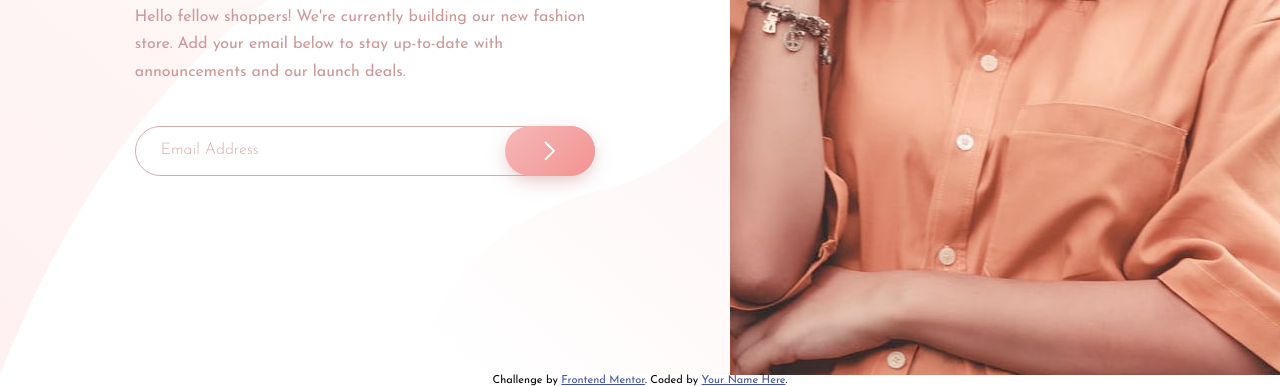
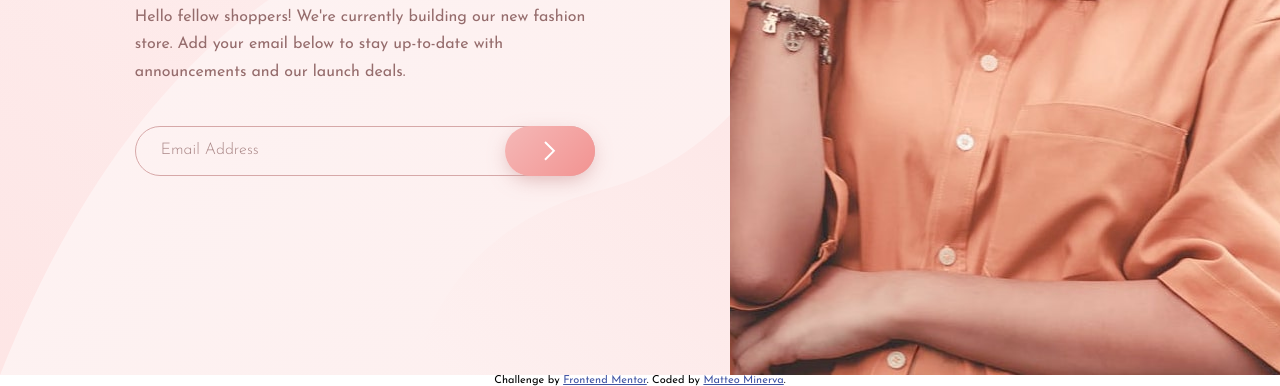
Before and after one commit to matteo-minerva/base-apparel-coming-soon, a website: page index.html in a window 1280 px wide. Shown: the part 425-811 px from the top of the page. Drawn offline with nearby package versions, Linux system fonts and the light colour scheme.

Commit message:
fixed bg on desktop + improved accessibility

```diff
--- a/index.html
+++ b/index.html
@@ -62,7 +62,7 @@
                            type="email">
                     <img alt="Error in your email" class="error error__icon hidden" role="presentation"
                          src="./src/images/icon-error.svg">
-                    <a class="cta-email__btn" role="button">
+                    <a class="cta-email__btn" role="button" title="Subscribe">
                         <svg height="20" width="12" xmlns="http://www.w3.org/2000/svg">
                             <path d="M1 1l8.836 8.836L1 18.671" fill="none"
                                   stroke="#FFF"
@@ -80,7 +80,7 @@
 <footer>
     <p class="attribution">
         Challenge by <a href="https://www.frontendmentor.io?ref=challenge" target="_blank">Frontend Mentor</a>.
-        Coded by <a href="#">Your Name Here</a>.
+        Coded by <a href="https://github.com/matteo-minerva">Matteo Minerva</a>.
     </p>
 </footer>
 
--- a/src/scss/2-components/_coming-soon.scss
+++ b/src/scss/2-components/_coming-soon.scss
@@ -25,11 +25,21 @@
 
   .content {
     padding: 0 32px;
-    background-color: $white-gradient;
     @include media("desktop") {
-      background-color: $white-gradient;
+      position: relative;
       background: url("../../src/images/bg-pattern-desktop.svg") left top/cover no-repeat;
       width: 57%;
+
+      &:before {
+        content: "";
+        position: absolute;
+        display: block;
+        height: 100%;
+        width: 100%;
+        background: linear-gradient(135deg, rgba(245, 184, 183, 0.15), rgba(242, 147, 145, 0.15));
+        top: 0;
+        left: 0;
+      }
     }
 
     &__container {
--- a/src/scss/3-helpers/_constants.scss
+++ b/src/scss/3-helpers/_constants.scss
@@ -1,9 +1,9 @@
 // Primary colors
-$desaturated-red: hsl(0, 36%, 70%);
-$soft-red: hsl(0, 93%, 68%);
+$desaturated-red: #956c6c;
+$soft-red: #f96262;
 
 // Neutral colors
-$dark-grayish-red: hsl(0, 6%, 24%);
+$dark-grayish-red: #413a3a;
 
 //Gradients from
 $white-gradient: linear-gradient(135deg, #FADADB, #F9C9C9);
```
Also changed, not shown: dist/css/styles.css, dist/css/styles.min.css, dist/css/styles.prefixed.css, 1 other file.
